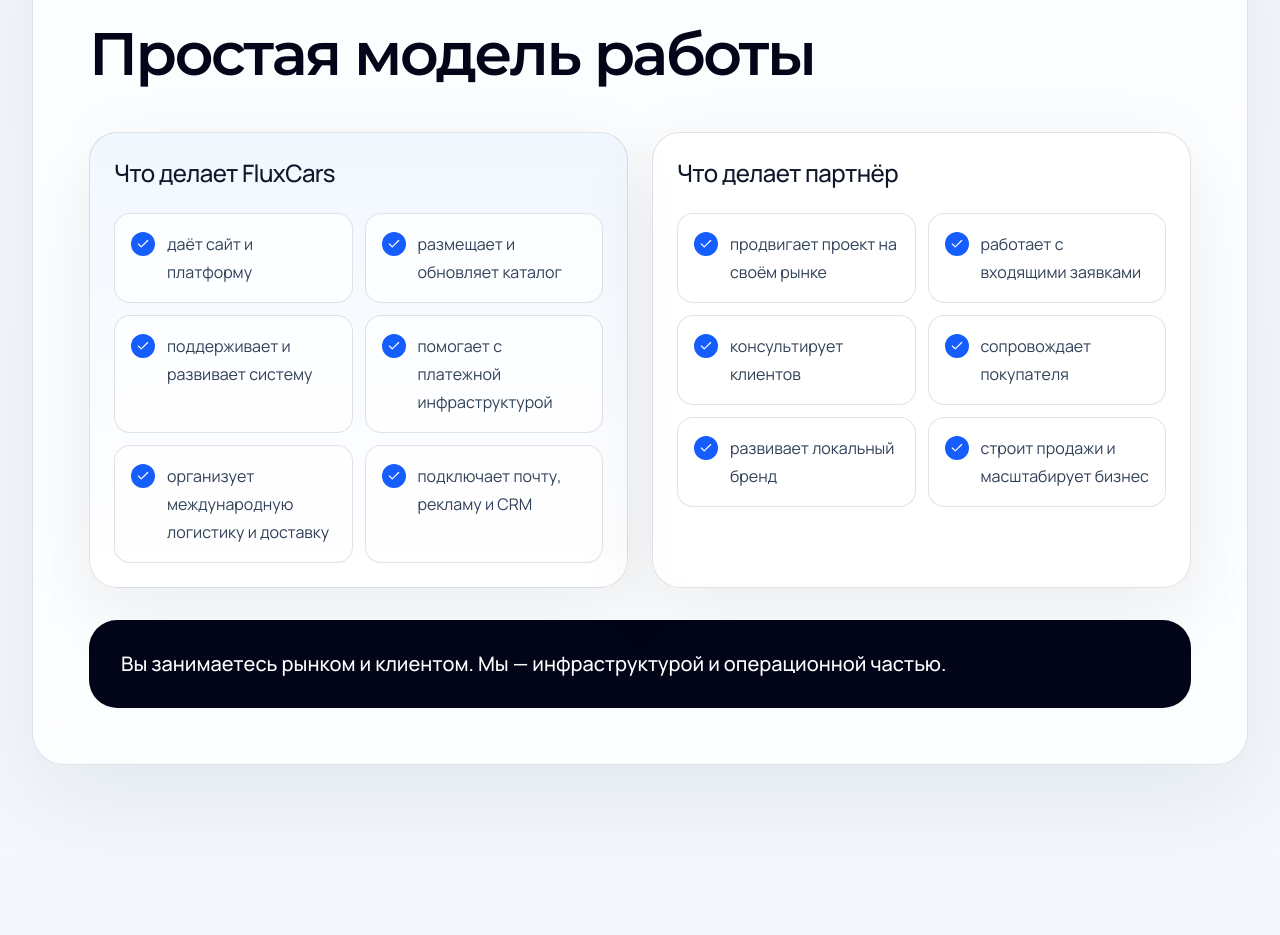
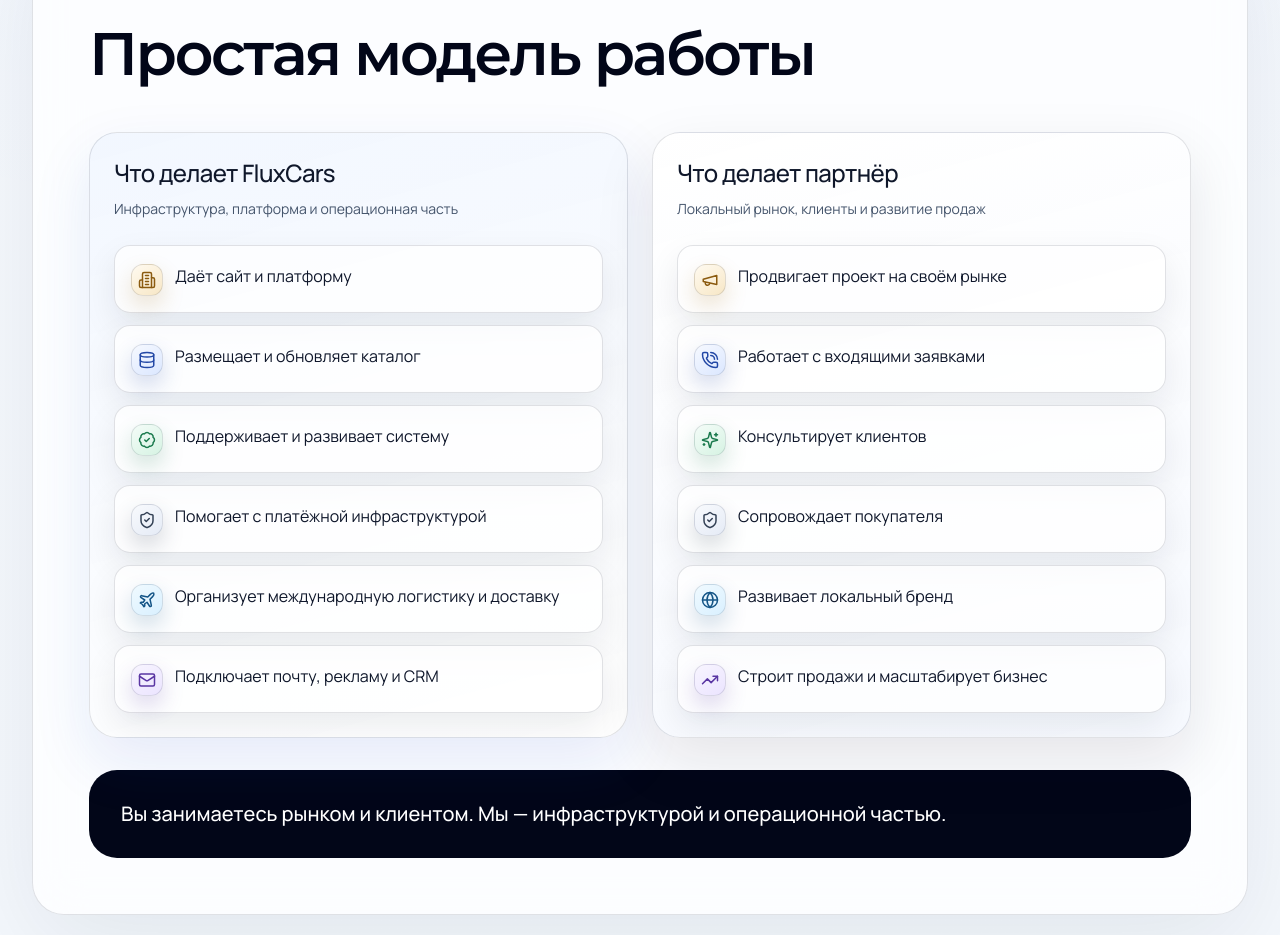
Before and after one commit to AiPilotDev/parners.pcarz.com, a Next.js app: page / in a window 1280 px wide. Shown: the part 3320-4255 px from the top of the page. Built offline with nearby package versions, Linux system fonts and the light colour scheme.

Commit message:
Redesign work model section with premium icons and styles

```diff
--- a/src/app/page.tsx
+++ b/src/app/page.tsx
@@ -18,6 +18,7 @@ import {
   ShieldCheck,
   Sparkles,
   TrendingUp,
+  type LucideIcon,
 } from "lucide-react";
 
 import { AnimatedSection } from "@/components/landing/animated-section";
@@ -122,21 +123,81 @@ const benefitCards = [
 ];
 
 const fluxCarsResponsibilities = [
-  "даёт сайт и платформу",
-  "размещает и обновляет каталог",
-  "поддерживает и развивает систему",
-  "помогает с платежной инфраструктурой",
-  "организует международную логистику и доставку",
-  "подключает почту, рекламу и CRM",
+  {
+    title: "Даёт сайт и платформу",
+    icon: Building2,
+    iconWrapClass:
+      "border border-[#f3e2bf] bg-[linear-gradient(145deg,#fffaf0_0%,#f7e7c6_100%)] text-[#8b5b10] shadow-[0_10px_22px_rgba(170,120,30,0.2)]",
+  },
+  {
+    title: "Размещает и обновляет каталог",
+    icon: Database,
+    iconWrapClass:
+      "border border-[#cfd8ff] bg-[linear-gradient(145deg,#f6f9ff_0%,#dbe7ff_100%)] text-[#2348a6] shadow-[0_10px_22px_rgba(35,72,166,0.2)]",
+  },
+  {
+    title: "Поддерживает и развивает систему",
+    icon: BadgeCheck,
+    iconWrapClass:
+      "border border-[#d8efe0] bg-[linear-gradient(145deg,#f4fcf8_0%,#d6f3e3_100%)] text-[#1a7a4d] shadow-[0_10px_22px_rgba(26,122,77,0.2)]",
+  },
+  {
+    title: "Помогает с платёжной инфраструктурой",
+    icon: ShieldCheck,
+    iconWrapClass:
+      "border border-[#d7deec] bg-[linear-gradient(145deg,#f8fafd_0%,#e5ebf6_100%)] text-[#334155] shadow-[0_10px_22px_rgba(51,65,85,0.2)]",
+  },
+  {
+    title: "Организует международную логистику и доставку",
+    icon: Plane,
+    iconWrapClass:
+      "border border-[#cde8f8] bg-[linear-gradient(145deg,#f0faff_0%,#d9f0ff_100%)] text-[#145587] shadow-[0_10px_22px_rgba(20,85,135,0.2)]",
+  },
+  {
+    title: "Подключает почту, рекламу и CRM",
+    icon: Mail,
+    iconWrapClass:
+      "border border-[#e3dbff] bg-[linear-gradient(145deg,#f8f5ff_0%,#ebe4ff_100%)] text-[#5a36a3] shadow-[0_10px_22px_rgba(90,54,163,0.2)]",
+  },
 ];
 
 const partnerResponsibilities = [
-  "продвигает проект на своём рынке",
-  "работает с входящими заявками",
-  "консультирует клиентов",
-  "сопровождает покупателя",
-  "развивает локальный бренд",
-  "строит продажи и масштабирует бизнес",
+  {
+    title: "Продвигает проект на своём рынке",
+    icon: Megaphone,
+    iconWrapClass:
+      "border border-[#f3e2bf] bg-[linear-gradient(145deg,#fffaf0_0%,#f7e7c6_100%)] text-[#8b5b10] shadow-[0_10px_22px_rgba(170,120,30,0.2)]",
+  },
+  {
+    title: "Работает с входящими заявками",
+    icon: PhoneCall,
+    iconWrapClass:
+      "border border-[#cfd8ff] bg-[linear-gradient(145deg,#f6f9ff_0%,#dbe7ff_100%)] text-[#2348a6] shadow-[0_10px_22px_rgba(35,72,166,0.2)]",
+  },
+  {
+    title: "Консультирует клиентов",
+    icon: Sparkles,
+    iconWrapClass:
+      "border border-[#d8efe0] bg-[linear-gradient(145deg,#f4fcf8_0%,#d6f3e3_100%)] text-[#1a7a4d] shadow-[0_10px_22px_rgba(26,122,77,0.2)]",
+  },
+  {
+    title: "Сопровождает покупателя",
+    icon: ShieldCheck,
+    iconWrapClass:
+      "border border-[#d7deec] bg-[linear-gradient(145deg,#f8fafd_0%,#e5ebf6_100%)] text-[#334155] shadow-[0_10px_22px_rgba(51,65,85,0.2)]",
+  },
+  {
+    title: "Развивает локальный бренд",
+    icon: Globe,
+    iconWrapClass:
+      "border border-[#cde8f8] bg-[linear-gradient(145deg,#f0faff_0%,#d9f0ff_100%)] text-[#145587] shadow-[0_10px_22px_rgba(20,85,135,0.2)]",
+  },
+  {
+    title: "Строит продажи и масштабирует бизнес",
+    icon: TrendingUp,
+    iconWrapClass:
+      "border border-[#e3dbff] bg-[linear-gradient(145deg,#f8f5ff_0%,#ebe4ff_100%)] text-[#5a36a3] shadow-[0_10px_22px_rgba(90,54,163,0.2)]",
+  },
 ];
 
 const reasons = [
@@ -291,6 +352,32 @@ function BulletList({ items }: { items: string[] }) {
   );
 }
 
+function ResponsibilityList({
+  items,
+}: {
+  items: Array<{
+    title: string;
+    icon: LucideIcon;
+    iconWrapClass: string;
+  }>;
+}) {
+  return (
+    <ul className="grid gap-3">
+      {items.map(({ title, icon: Icon, iconWrapClass }) => (
+        <li
+          key={title}
+          className="flex items-start gap-3 rounded-2xl border border-white/85 bg-white/75 px-4 py-4 shadow-[0_14px_34px_rgba(15,23,42,0.08)]"
+        >
+          <span className={`mt-0.5 flex size-8 shrink-0 items-center justify-center rounded-xl ${iconWrapClass}`}>
+            <Icon className="size-4.5" />
+          </span>
+          <span className="leading-7 text-slate-900">{title}</span>
+        </li>
+      ))}
+    </ul>
+  );
+}
+
 export default function HomePage() {
   return (
     <main className="relative overflow-hidden">
@@ -430,20 +517,22 @@ export default function HomePage() {
         <div className="premium-panel p-8 sm:p-10 lg:p-14">
           <SectionHeading eyebrow="Модель работы" title="Простая модель работы" />
           <div className="mt-12 grid gap-6 lg:grid-cols-2">
-            <Card className="border-blue-100/90 bg-[linear-gradient(180deg,rgba(241,247,255,0.95),rgba(255,255,255,0.92))]">
+            <Card className="overflow-hidden border-blue-100/90 bg-[linear-gradient(165deg,rgba(242,247,255,0.98)_0%,rgba(255,255,255,0.93)_100%)] shadow-[0_24px_60px_rgba(16,71,200,0.1)]">
               <CardHeader>
                 <CardTitle className="text-2xl">Что делает FluxCars</CardTitle>
+                <CardDescription className="text-slate-600">Инфраструктура, платформа и операционная часть</CardDescription>
               </CardHeader>
               <CardContent>
-                <BulletList items={fluxCarsResponsibilities} />
+                <ResponsibilityList items={fluxCarsResponsibilities} />
               </CardContent>
             </Card>
-            <Card>
+            <Card className="overflow-hidden border-slate-200/90 bg-[linear-gradient(165deg,rgba(255,255,255,0.98)_0%,rgba(246,249,255,0.94)_100%)] shadow-[0_24px_60px_rgba(15,23,42,0.1)]">
               <CardHeader>
                 <CardTitle className="text-2xl">Что делает партнёр</CardTitle>
+                <CardDescription className="text-slate-600">Локальный рынок, клиенты и развитие продаж</CardDescription>
               </CardHeader>
               <CardContent>
-                <BulletList items={partnerResponsibilities} />
+                <ResponsibilityList items={partnerResponsibilities} />
               </CardContent>
             </Card>
           </div>
```
